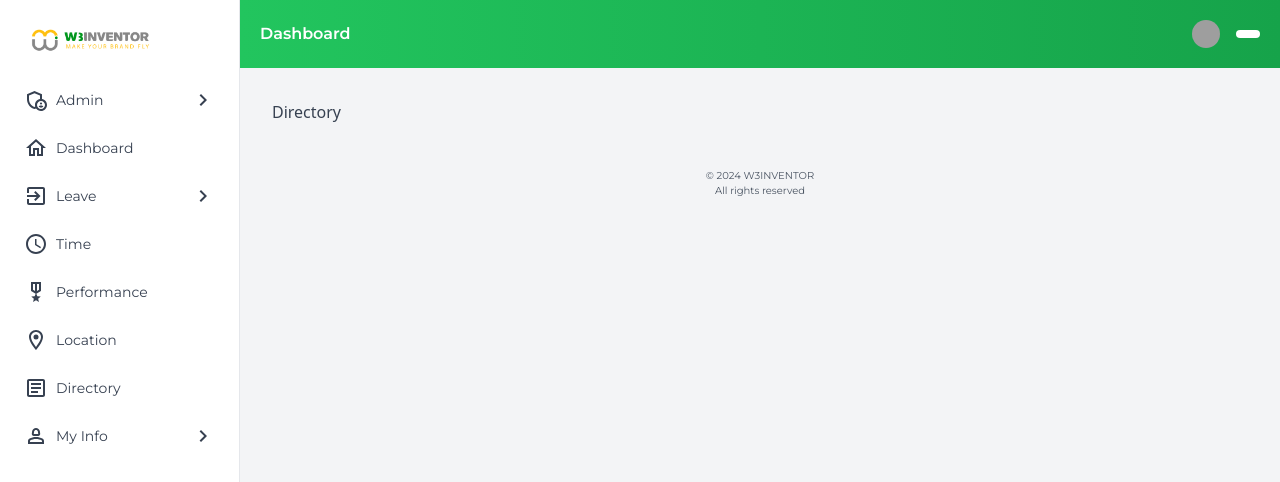
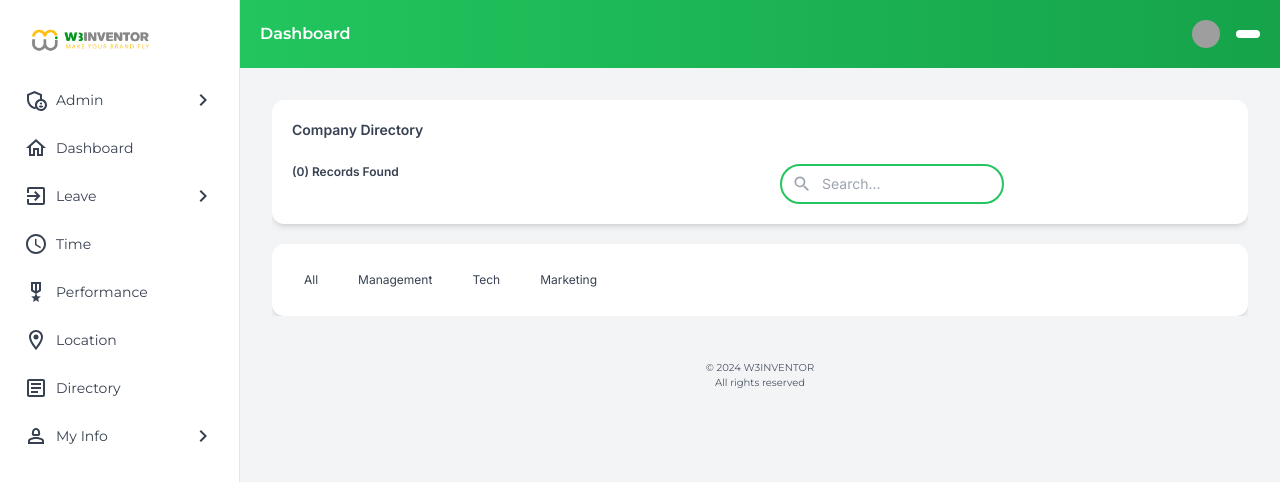
Before and after one commit to madhusankha90/hr-management-private-, a React (Vite) app in the folder frontend/: page /admin/directory in a window 1280 px wide. Shown: the top 482 px of the page. Built offline with nearby package versions, Linux system fonts and the light colour scheme; grey boxes are pictures that could not be loaded.

Commit message:
create directory frontend

```diff
--- a/frontend/package.json
+++ b/frontend/package.json
@@ -15,6 +15,7 @@
     "@mui/icons-material": "^6.1.5",
     "@mui/material": "^6.1.5",
     "axios": "^1.7.7",
+    "date-fns": "^4.1.0",
     "frontend": "file:",
     "react": "^19.0.0",
     "react-dom": "^19.0.0",
--- a/frontend/src/App.jsx
+++ b/frontend/src/App.jsx
@@ -32,6 +32,8 @@ import WorkExperience from './components/myInfo/qualification/WorkExperience';
 import EduExperience from './components/myInfo/qualification/EduExperience';
 import LanguageSkill from './components/myInfo/qualification/LanguageSkill';
 import AdminLocation from './components/location/AdminLocation';
+import AllDirectory from './components/directory/AllDirectory';
+import DirectoryLayout from './layouts/DirectoryLayout';
 
 const App = () => {
   return (
@@ -90,7 +92,14 @@ const App = () => {
 
             <Route path='/admin/location/' element={<AdminLocation/>} />
 
+
+
             <Route path='/admin/location/new/' element={<Location/>} />
+            <Route path='/admin/directory/' element={<DirectoryLayout/>} >
+            <Route path='/admin/directory/all-directory/' element={<AllDirectory/>} />
+            </Route>
+
+
             {/* <Route path='/admin-dashboard' element={<PrivateRoute role="admin" component={AdminDashboard}/>}/>
             <Route path='/admin-dashboard/punchin' element={<PrivateRoute role="admin" component={PunchIn}/>}/> */}
           </Route>
--- a/frontend/src/components/JobDetails.jsx
+++ b/frontend/src/components/JobDetails.jsx
@@ -1,12 +1,14 @@
 import axios from "axios";
 import React, { useEffect, useState } from "react";
 import DeleteOutlineOutlinedIcon from "@mui/icons-material/DeleteOutlineOutlined";
+import { useAuth } from "./context/authContext";
 
 function truncateText(text, maxLength) {
   return text.length > maxLength ? `${text.slice(0, maxLength)}...` : text;
 }
 
 const JobDetails = () => {
+  const {employeeId} = useAuth();
   const [error, setError] = useState("");
   const [success, setSuccess] = useState("");
   const [jobs, setJobs] = useState([]);
@@ -43,7 +45,7 @@ const JobDetails = () => {
           `${baseUrl}/api/user/update-job/${jobId}`,
           jobData,
           {
-            headers: { "employee-id": localStorage.getItem("employeeId") },
+            headers: { "employee-id": employeeId },
           }
         );
         setSuccess(response.data.message);
@@ -54,7 +56,7 @@ const JobDetails = () => {
           `${baseUrl}/api/user/create-job`,
           jobData,
           {
-            headers: { "employee-id": localStorage.getItem("employeeId") },
+            headers: { "employee-id": employeeId },
           }
         );
         setSuccess(response.data.message);
@@ -72,7 +74,7 @@ const JobDetails = () => {
       const response = await axios.get(
         `${baseUrl}/api/user/get-job`,
         {
-          headers: { "employee-id": localStorage.getItem("employeeId") },
+          headers: { "employee-id": employeeId },
         }
       );
       const job = response.data.getjob;
@@ -124,7 +126,7 @@ const JobDetails = () => {
 
     try {
       const response = await axios.delete(
-        `http://localhost:5000/api/user/delete-job/${id}`
+        `${baseUrl}/api/user/delete-job/${id}`
       );
       setSuccess(response.data.message);
       resetForm();
@@ -135,6 +137,8 @@ const JobDetails = () => {
       );
     }
   };
+
+  const jobTitles = ["CEO", "CFO", "CTO", "CMO", "HR Executive", "Accountant", "Wordpress Developer", "Marketing Specialist"];
 
   return (
     <div>
@@ -178,15 +182,18 @@ const JobDetails = () => {
                 >
                   Job Title
                 </label>
-                <input
-                  type="text"
+                <select
                   id="jobTitle"
                   name="jobTitle"
                   value={jobData.jobTitle}
                   onChange={handleChange}
-                  placeholder="Enter Job Title"
                   className="mt-1 block w-full p-4 md:p-3 lg:p-3 border border-gray-300 rounded-xl focus:border-yellow-500 text-xs focus:outline-none"
-                />
+                >
+                <option value="">-- Select --</option>
+                {jobTitles.map((jobTitle) => (
+                <option key={jobTitle}>{jobTitle}</option>
+                ))}
+                </select>
               </div>
               <div>
                 <label
--- a/frontend/src/components/PersonalDetails.jsx
+++ b/frontend/src/components/PersonalDetails.jsx
@@ -13,6 +13,8 @@ const PersonalDetails = () => {
   const [file, setFile] = useState(null);
   const [refreshKey, setRefreshKey] = useState(0);
   const [preview, setPreview] = useState("");
+  const [title, setTitle] = useState("");
+  const [country, setCountry] = useState("");
   const [personalData, setPersonalData] = useState({
     firstName: "",
     lastName: "",
@@ -165,6 +167,57 @@ const PersonalDetails = () => {
     }
   };
 
+  const handleJob  = async () => {
+    try {
+      const response = await axios.get(
+        `${baseUrl}/api/user/get-job`,
+        {
+          headers: { "employee-id": employeeId },
+        }
+      );
+      const job = response.data.getjob[0];
+      if (job) {
+        const formattedDate = new Date(job.joinedDate).toLocaleDateString("en-US", {
+          year: "numeric",
+          month: "long",
+          day: "numeric",
+        });
+        setTitle({ ...job, joinedDate: formattedDate });
+      }
+    } catch (error) {
+      setError(
+        error.response?.data?.message || "Error get job details"
+      );
+    }
+  };
+
+  useEffect(() => {
+    handleJob();
+  },[]);
+
+  const handleContact = async () => {
+    try {
+      const response = await axios.get(
+        `${baseUrl}/api/user/get-contact`,
+        {
+          headers: {
+            "employee-id": employeeId,
+          }
+        }
+      );
+      const coun = response.data.getContact;
+      setCountry(coun.country);
+    } catch (error) {
+      setError(
+        error.response?.data?.message || "Error get Contact details"
+      );
+    }
+  };
+
+  useEffect(()=> {
+    handleContact();
+  },[]);
+
   const nationalities = ["Sinhala", "Tamil", "Muslim"];
 
   return (
@@ -191,7 +244,7 @@ const PersonalDetails = () => {
               <div className="flex flex-col items-center">
                 <div className="relative inline-block">
                   <img
-                    src={preview}
+                    src={preview || null}
                     alt="Profile"
                     className="rounded-full w-28 h-28 mb-4 object-cover border border-gray-300"
                   />
@@ -212,12 +265,12 @@ const PersonalDetails = () => {
                   </label>
                 </div>
 
-                <h3 className="text-base lg:text-lg font-bold">CTO</h3>
+                <h3 className="text-base lg:text-lg font-bold">{title?.jobTitle || "W3INVENTOR"}</h3>
                 <p className="text-gray-700 text-base lg:text-base uppercase font-semibold">
                   {personalData.firstName}
                 </p>
-                <p className="text-gray-500">2001-11-16</p>
-                <p className="text-gray-500">Sri Lankan</p>
+                <p className="text-gray-500">{title?.joinedDate || "No Date Available"}</p>
+                <p className="text-gray-500">{country || "Sri Lanka"}</p>
               </div>
             </div>
 
--- /dev/null
+++ b/frontend/src/components/directory/AllDirectory.jsx
@@ -0,0 +1,9 @@
+import React from 'react'
+
+const AllDirectory = () => {
+  return (
+    <div>AllDirectory</div>
+  )
+}
+
+export default AllDirectory;
--- a/frontend/src/components/directory/Directory.jsx
+++ b/frontend/src/components/directory/Directory.jsx
@@ -1,9 +1,51 @@
-import React from 'react'
+import React from "react";
+import SearchRoundedIcon from "@mui/icons-material/SearchRounded";
+import DirectoryLayout from "../../layouts/DirectoryLayout";
 
 const Directory = () => {
   return (
-    <div>Directory</div>
-  )
-}
+    <div className="flex flex-col mx-auto overflow-auto">
 
-export default Directory
+      <section className="bg-white p-6 lg:p-5 w-full font-body shadow-md rounded-xl my-auto">
+        <h2 className="text-base lg:text-sm font-semibold mb-6">
+          Company Directory
+        </h2>
+        <div className="flex flex-col lg:flex-row justify-between">
+          <h2 className="text-xs font-semibold mb-4 font-body">
+            (0) Records Found
+          </h2>
+          <div className="relative w-full max-w-md">
+            <input
+              type="text"
+              placeholder="Search..."
+              className="text-xs lg:text-sm w-full lg:w-[50%] hover:lg:w-full pl-10 pr-4 py-2 border-2 border-green-500 focus:border-yellow-500 rounded-full focus:outline-none transition-all"
+            />
+            <SearchRoundedIcon
+              className="absolute left-3 top-1/2 transform -translate-y-1/2 text-gray-400"
+              fontSize="small"
+            />
+          </div>
+        </div>
+      </section>
+
+
+      <nav className="bg-white p-6 lg:p-5 w-full font-body shadow-md rounded-xl mx-auto mt-5">
+        <div className="hidden md:flex space-x-4">
+          {["All", "Management", "Tech", "Marketing"].map((link) => (
+            <a
+              key={link}
+              href="/admin/directory/all-directory/"
+              className="text-gray-700 hover:text-gray-900 px-3 py-2 rounded-md text-xs font-medium hover:bg-gray-200 transition-all"
+              aria-label={link}
+            >
+              {link}
+            </a>
+          ))}
+        </div>
+        <DirectoryLayout/>
+      </nav>
+    </div>
+  );
+};
+
+export default Directory;
--- /dev/null
+++ b/frontend/src/layouts/DirectoryLayout.jsx
@@ -0,0 +1,12 @@
+import React from 'react'
+import { Outlet } from 'react-router-dom'
+
+const DirectoryLayout = () => {
+  return (
+    <div className='flex mx-auto'>
+        <Outlet />
+    </div>
+  )
+}
+
+export default DirectoryLayout
```
Also changed, not shown: 1 other file (tests, documents, lock files or other folders).
